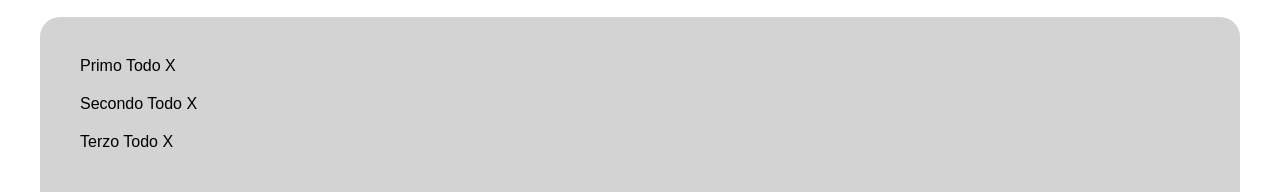
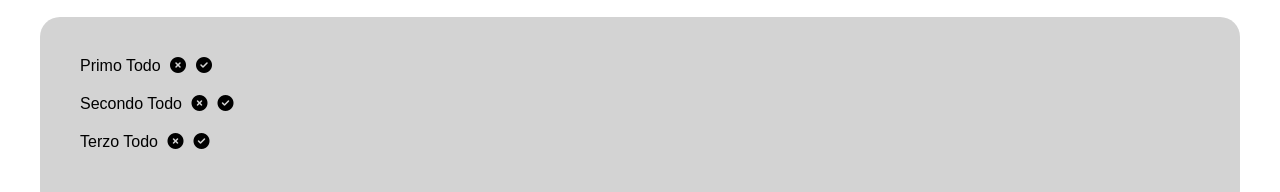
Before and after one commit to marcocampisi/vue-todolist, a plain HTML site: page index.html in a window 1280 px wide. Shown: the part 139-331 px from the top of the page. Drawn offline with nearby package versions, Linux system fonts and the light colour scheme.

Commit message:
Add todo done function

```diff
--- a/css/style.css
+++ b/css/style.css
@@ -20,6 +20,11 @@ h1 {
     margin: 20px 0;
 }
 
+.striked {
+    text-decoration: line-through;
+    font-weight: bold;
+}
+
 .todoListContainer {
     width: 100%;
     background-color: lightgray;
@@ -30,6 +35,11 @@ h1 {
 .todoListContainer > ul > li {
     list-style: none;
     margin-bottom: 20px;
+}
+
+.todoListContainer > ul > li > span {
+    margin: 0 5px;
+    cursor: pointer;
 }
 
 .container > form {
--- a/index.html
+++ b/index.html
@@ -24,9 +24,10 @@
 
             <div class="todoListContainer">
                 <ul v-if="todos.length > 0">
-                    <li v-for="(singleTodo, i) in todos">
+                    <li v-for="(singleTodo, i) in todos" :class="{'striked' : singleTodo.done}">
                         {{ singleTodo.text }}
-                        <span @click="removeTodo(i)"> X </span>
+                        <span @click="removeTodo(i)"> <i class="fas fa-circle-xmark"></i> </span>
+                        <span @click="markTodoDone(singleTodo)"> <i class="fas fa-check-circle"></i> </span>
                     </li>
                 </ul>
                 <div v-else>
--- a/js/main.js
+++ b/js/main.js
@@ -35,6 +35,9 @@ createApp({
         },
         removeTodo(index) {
             this.todos.splice(index, 1);
+        },
+        markTodoDone(todo) {
+            todo.done = !todo.done;
         }
     }
 }).mount('#app');
```
